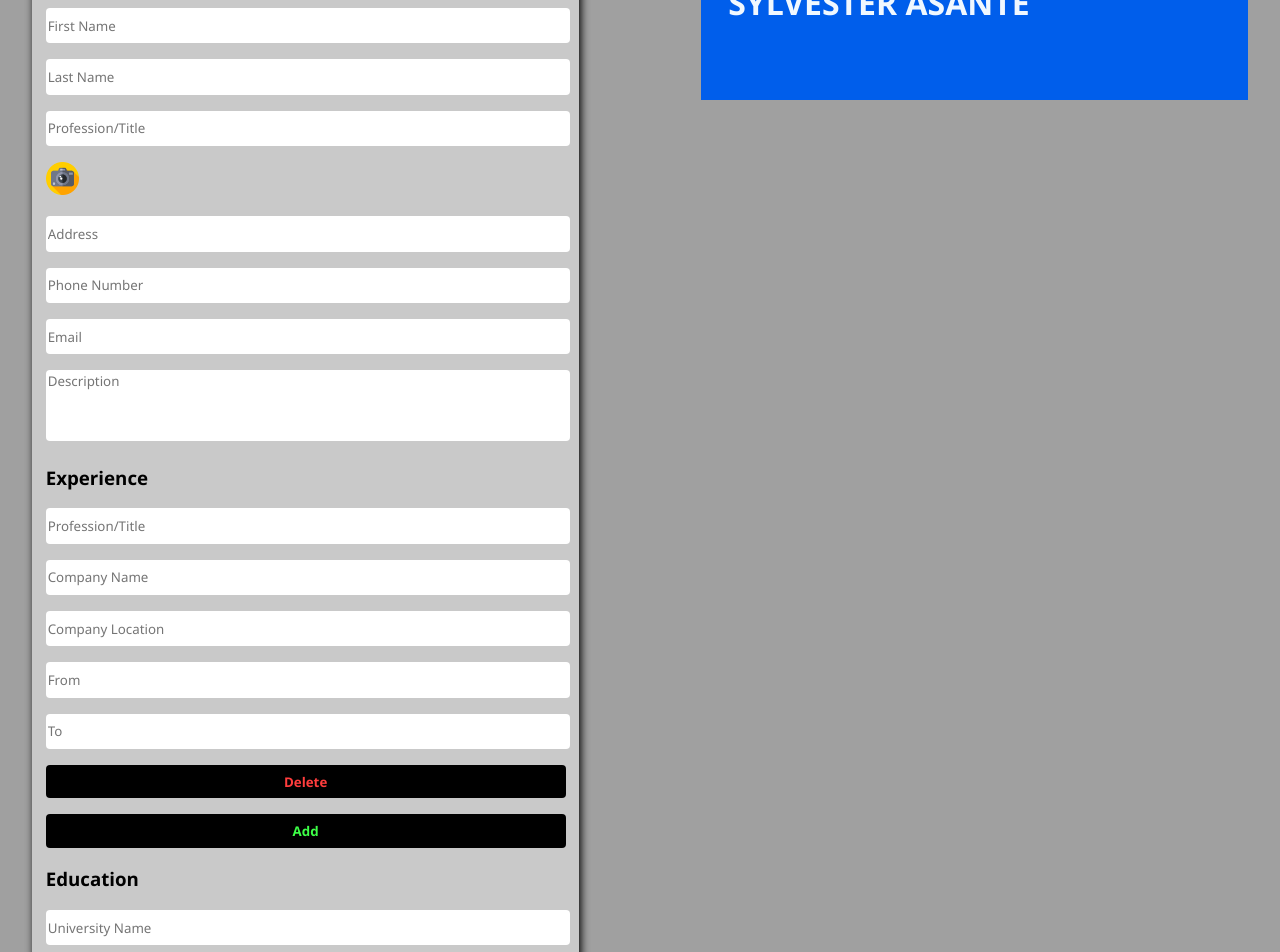
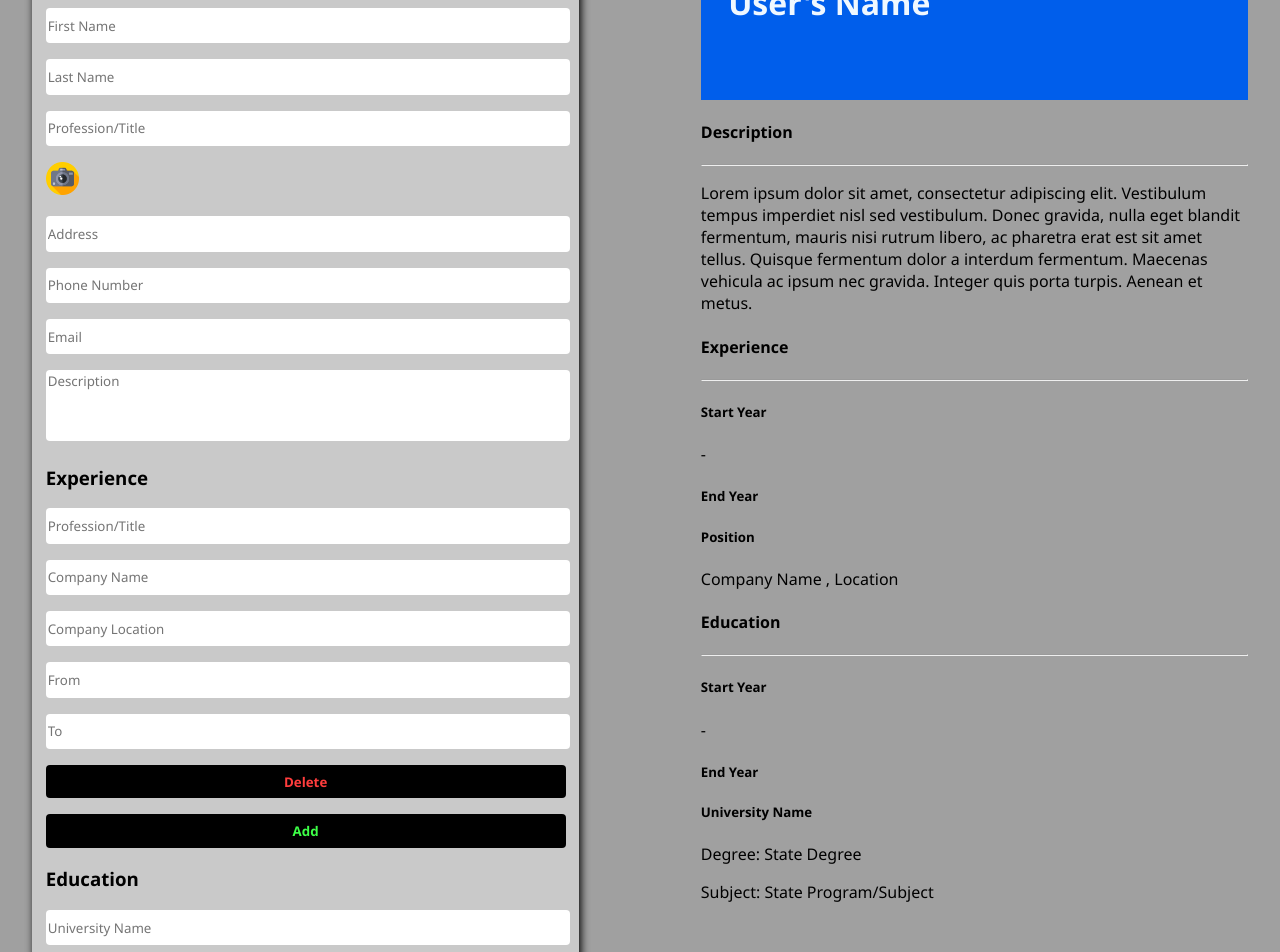
Before and after one commit to asantesylvesterkwame/My-first-React-App, a React (Create React App) app in the folder my-first-react-app/: page / in a window 1280 px wide. Shown: the part 180-1132 px from the top of the page. Built offline with nearby package versions, Linux system fonts and the light colour scheme; a web font is replaced by a local one.

Commit message:
Created elements for the description Experience and Education section

```diff
--- a/my-first-react-app/src/components/Form.jsx
+++ b/my-first-react-app/src/components/Form.jsx
@@ -36,7 +36,7 @@ function Form(props) {
                 <input type="text"  placeholder='University Name' className='Forminputs' />
                 <input type="text"  placeholder='Location' className='Forminputs' />
                 <input type="text"  placeholder='Degree Level' className='Forminputs' />
-                <input type="text"  placeholder='Subject' className='Forminputs' />
+                <input type="text"  placeholder='Subject/Program' className='Forminputs' />
                 <input type="text"  placeholder='From' className='Forminputs' />
                 <input type="text"  placeholder='To' className='Forminputs' />
                 <input type='button' id="deleteBtn" value='Delete'/>
@@ -51,9 +51,69 @@ function Form(props) {
             </div>
             <div className="Formdisplay">
                 <div className="CVTitleBar">
-                    <h1>SYLVESTER ASANTE</h1>
+                    <div><h1>User's Name</h1></div>
+                </div>
+                <div className="CVbody">
+                        <div className="infoSection">
+                            <h4>Description</h4>
+                            <hr/>
+                            <p>
+                            Lorem ipsum dolor sit amet, consectetur adipiscing elit. Vestibulum tempus imperdiet nisl sed vestibulum. Donec gravida, nulla eget blandit fermentum, mauris nisi rutrum libero, ac pharetra erat est sit amet tellus. Quisque fermentum dolor a interdum fermentum. Maecenas vehicula ac ipsum nec gravida. Integer quis porta turpis. Aenean et metus.
+                            </p>
+                            <h4>Experience</h4>
+                            <hr />
+                            <div className="experienceDiv">
+                                <div className="experienceDetailDiv">
+                                        <div className="yearsDiv">
+                                            <div><h5>Start Year</h5>-<h5>End Year</h5></div>
+                                        </div>
+                                        <div className="companyDetail">
 
-                </div>
+                                         <div>
+                                          <h5>Position</h5>
+                                         <p>Company Name <span>, Location</span></p>
+                                        </div>
+                                    </div>
+                                </div>
+
+                            </div>
+                            {/* <div className="experienceDetailDiv">
+                                        <div className="yearsDiv">
+                                            <div><h5>From</h5>- <h5>To</h5></div>
+                                        </div>
+                                        <div className="companyDetail">
+
+                                         <div>
+                                          <h5>Position</h5>
+                                         <p>Facebook Inc., Menlo Park</p>
+                                        </div>
+                                    </div>
+                                </div> */}
+
+                            <h4>Education</h4>
+                            <hr />
+                            <div className="eductionDiv">
+                                <div className="experienceDetailDiv">
+                                        <div className="yearsDiv">
+                                            <div><h5>Start Year</h5>-<h5>End Year</h5></div>
+                                        </div>
+                                        <div className="companyDetail">
+
+                                         <div>
+                                          <h5>University Name</h5>
+                                         <p>Degree:<span> State Degree</span></p>
+                                         <p>Subject: <span>State Program/Subject</span></p>
+                                        </div>
+                                    </div>
+                                </div>
+
+                            </div>
+
+                        </div>
+                        <div className="personalDetailsDiv">
+                            <div><img src="" alt="" /></div>
+                        </div>
+                    </div>
             </div>
         </div>
     );
```
